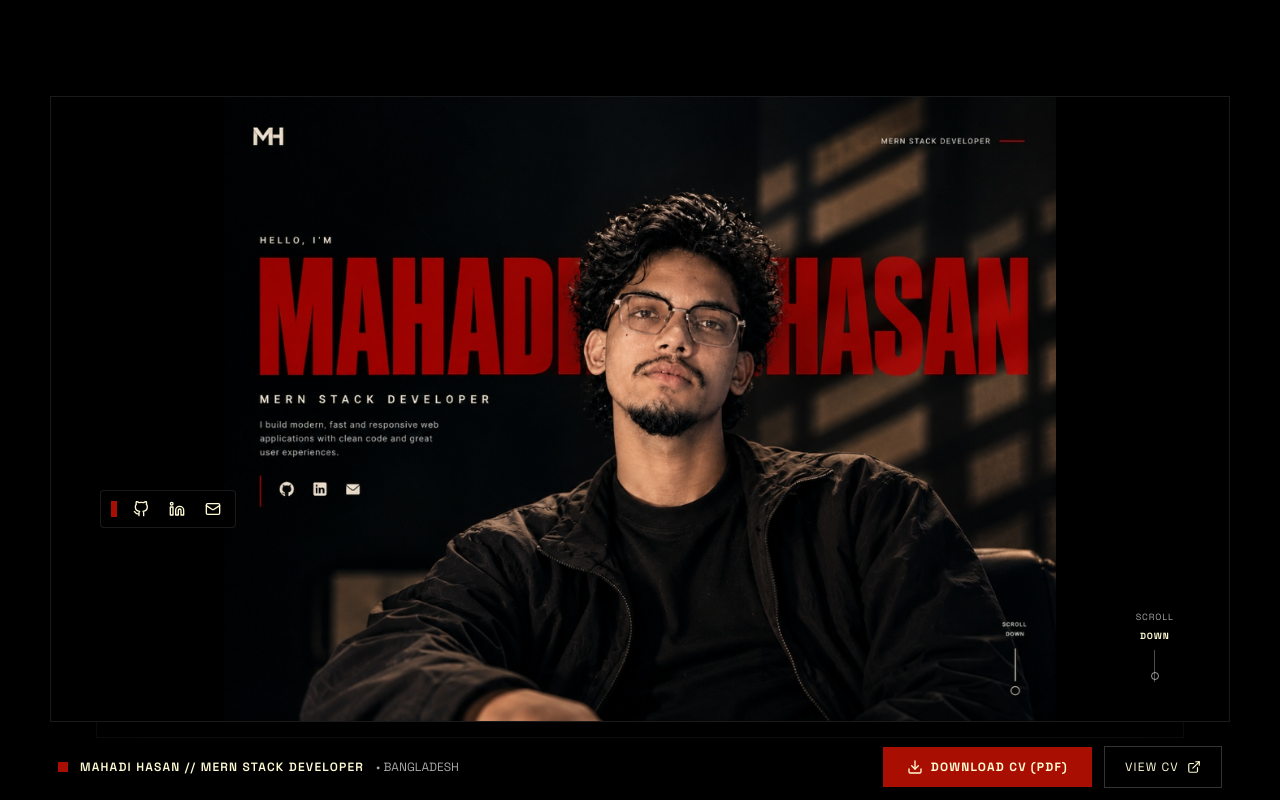
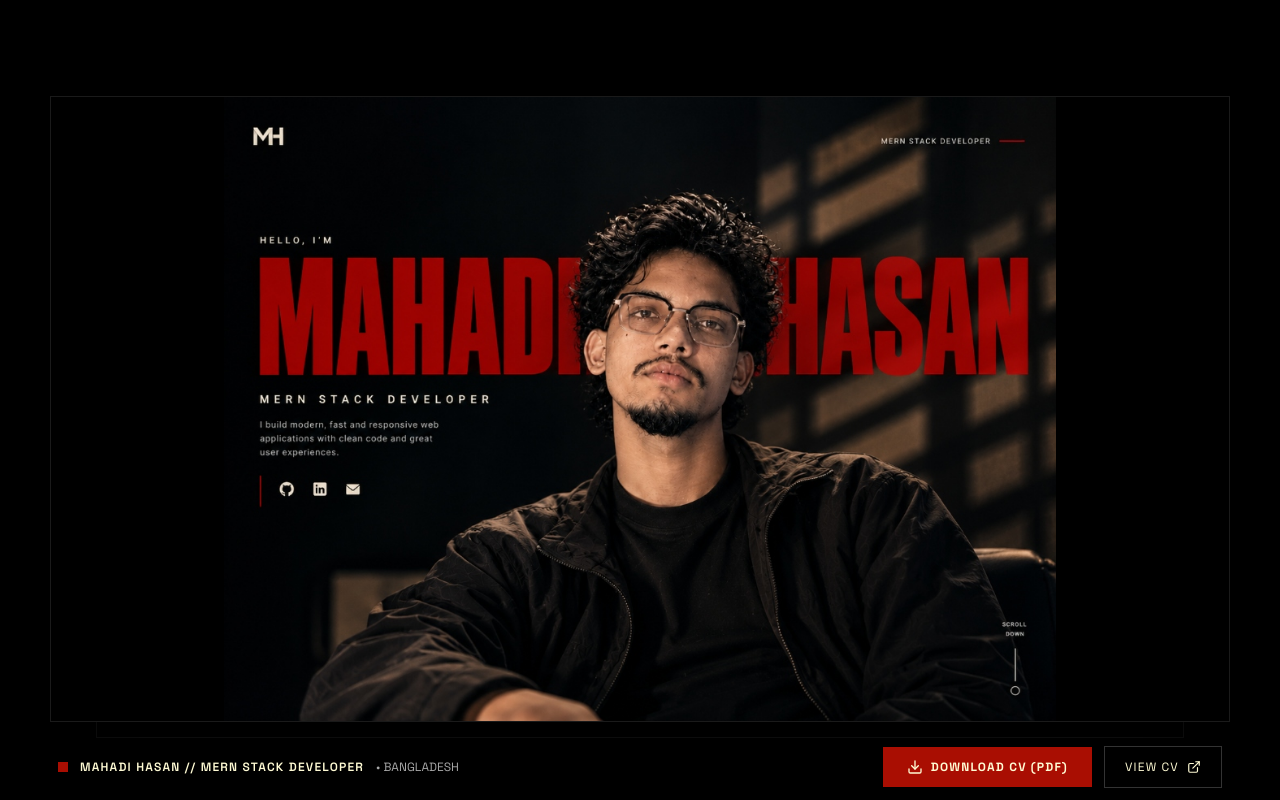
Before and after one commit to mdmahadih673/mahadi-hasan-portfolio, a Next.js app: page / in a window 1280 px wide. Shown: the top 800 px of the page. Built offline with nearby package versions, Linux system fonts and the light colour scheme.

Commit message:
Refine hero section overlay hotspots to match exact artwork layout

```diff
--- a/src/components/HeroSection.jsx
+++ b/src/components/HeroSection.jsx
@@ -80,56 +80,39 @@ export default function HeroSection() {
             className="object-contain object-center"
           />
 
-          {/* Interactive Clickable Hotspots & Overlays */}
-          {/* 1. Interactive Social Links Overlay over the artwork's social icon strip */}
-          <div className="absolute left-[3.5%] md:left-[4.2%] bottom-[29%] md:bottom-[31%] z-30 flex items-center gap-3 bg-black/70 backdrop-blur-xs px-2.5 py-1.5 border border-white/10 rounded-sm">
-            <span className="w-1.5 h-4 bg-[#A90E02]" />
+          {/* Interactive Clickable Hotspots mapped directly over the artwork's social icons */}
+          <div className="absolute left-[3.2%] sm:left-[3.8%] bottom-[18%] sm:bottom-[20%] md:bottom-[22%] z-30 flex items-center gap-2 sm:gap-4">
             <a
               href="https://github.com/mdmahadih673"
               target="_blank"
               rel="noopener noreferrer"
-              className="text-[#FFFBD4] hover:text-[#A90E02] transition-colors p-1"
-              title="GitHub Profile"
+              className="w-7 h-7 sm:w-8 sm:h-8 rounded-full flex items-center justify-center hover:bg-[#A90E02]/30 hover:scale-110 transition-all cursor-pointer"
+              title="GitHub Profile (github.com/mdmahadih673)"
               aria-label="GitHub"
-            >
-              <GithubIcon className="w-4 h-4" />
-            </a>
+            />
             <a
               href="https://www.linkedin.com/in/md-mahadi-hasan-792ba8344/"
               target="_blank"
               rel="noopener noreferrer"
-              className="text-[#FFFBD4] hover:text-[#A90E02] transition-colors p-1"
-              title="LinkedIn Profile"
+              className="w-7 h-7 sm:w-8 sm:h-8 rounded-full flex items-center justify-center hover:bg-[#A90E02]/30 hover:scale-110 transition-all cursor-pointer"
+              title="LinkedIn Profile (md-mahadi-hasan)"
               aria-label="LinkedIn"
-            >
-              <LinkedinIcon className="w-4 h-4" />
-            </a>
+            />
             <a
               href="mailto:mdmahadih673@gmail.com"
-              className="text-[#FFFBD4] hover:text-[#A90E02] transition-colors p-1"
-              title="Email Mahadi"
+              className="w-7 h-7 sm:w-8 sm:h-8 rounded-full flex items-center justify-center hover:bg-[#A90E02]/30 hover:scale-110 transition-all cursor-pointer"
+              title="Email Mahadi (mdmahadih673@gmail.com)"
               aria-label="Email"
-            >
-              <Mail className="w-4 h-4" />
-            </a>
+            />
           </div>
 
-          {/* 2. Interactive Scroll Down Trigger (Bottom Right of Artwork) */}
+          {/* Interactive Clickable Hotspot mapped directly over the Scroll Down indicator */}
           <button
             onClick={handleScrollDown}
-            className="absolute right-[3%] md:right-[4%] bottom-[5%] z-30 flex flex-col items-center gap-1.5 text-right font-mono-code text-[10px] tracking-widest text-[#FFFBD4]/80 hover:text-[#A90E02] transition-colors cursor-pointer group/scroll p-2"
+            className="absolute right-[4.5%] sm:right-[5.5%] bottom-[5%] sm:bottom-[7%] w-14 h-24 z-30 cursor-pointer hover:opacity-75 transition-opacity"
+            title="Scroll Down"
             aria-label="Scroll to About section"
-          >
-            <span className="text-[9px] uppercase tracking-widest text-[#A8A8A8] group-hover/scroll:text-[#A90E02]">
-              SCROLL
-            </span>
-            <span className="text-[9px] uppercase tracking-widest font-bold text-[#FFFBD4] group-hover/scroll:text-[#A90E02]">
-              DOWN
-            </span>
-            <div className="w-[1px] h-8 bg-white/30 group-hover/scroll:bg-[#A90E02] transition-colors flex flex-col justify-end items-center">
-              <div className="w-2 h-2 rounded-full border border-white/60 group-hover/scroll:border-[#A90E02] mb-0.5" />
-            </div>
-          </button>
+          />
         </div>
       </div>
 
```
